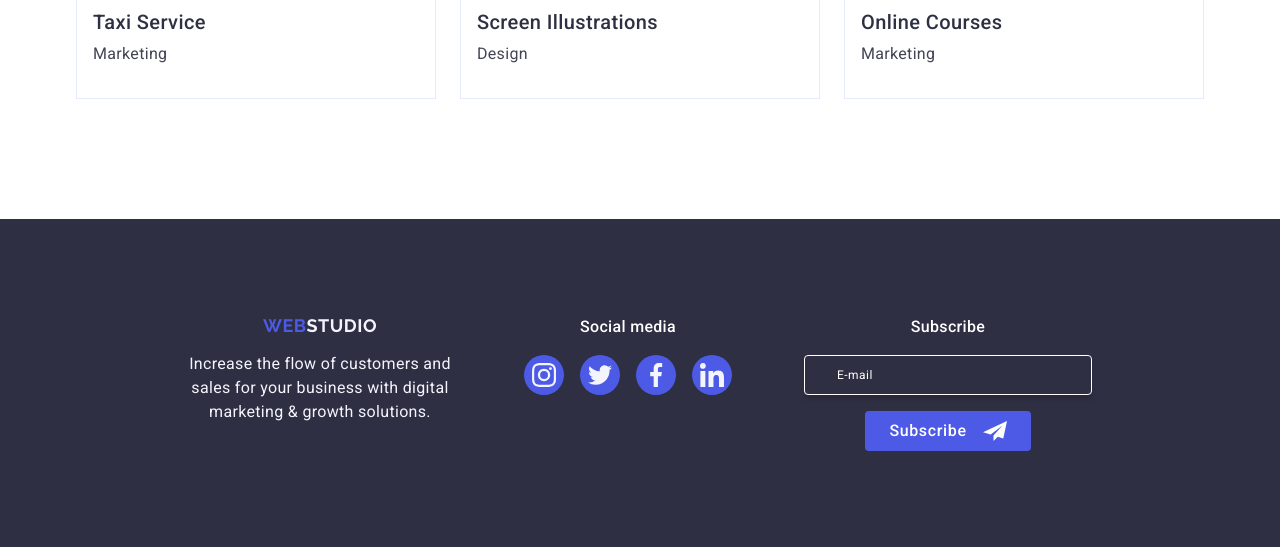
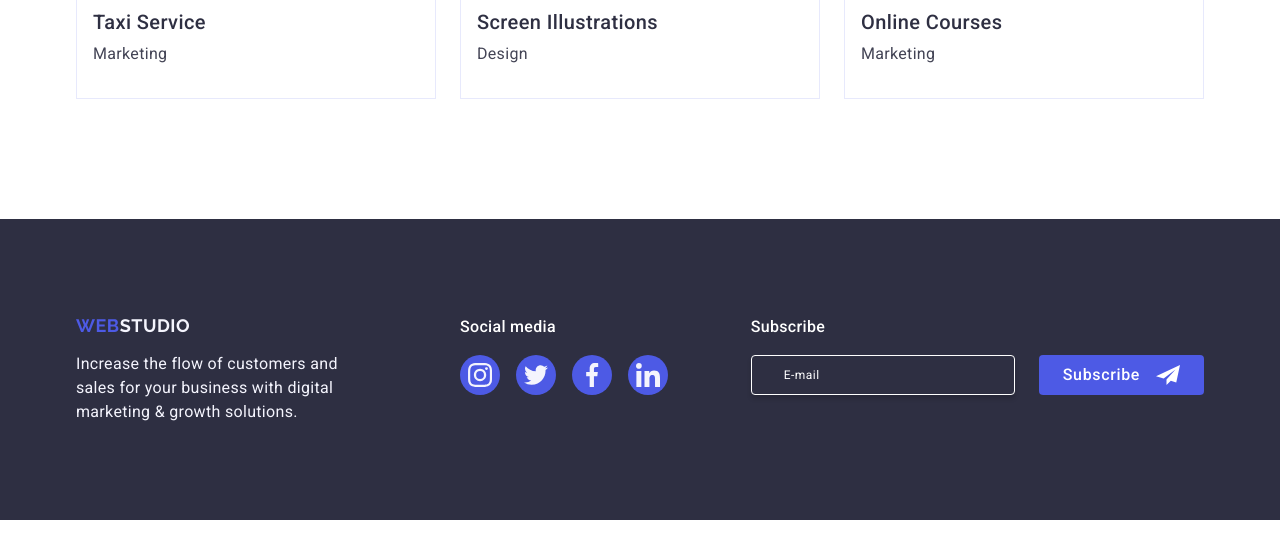
Before and after one commit to Andreyisenko/goit-markup-hw-06, a plain HTML site: page index.html in a window 1280 px wide. Shown: the part 2401-2948 px from the top of the page. After the commit the page ends 2921 px from the top, so only its background shows below. Drawn offline with nearby package versions, Linux system fonts and the light colour scheme.

Commit message:
add footer

```diff
--- a/css/styles.css
+++ b/css/styles.css
@@ -454,6 +454,9 @@ span {
   flex-direction: column;
   row-gap: 72px;
 }
+.section-two-list-item {
+  width: 100%;
+}
 
 .section-two-list-title {
   color: #2e2f42;
@@ -531,12 +534,11 @@ span {
 /* team */
 
 @media screen and (max-width: 1157px) {
-
   .portfolio-item {
-
     box-shadow: 0 2px 1px 0 rgba(46, 47, 66, 0.08),
       0 1px 1px 0 rgba(46, 47, 66, 0.16), 0 1px 6px 0 rgba(46, 47, 66, 0.08);
-}}
+  }
+}
 
 .team {
   background-color: #f4f4fd;
@@ -626,7 +628,7 @@ span {
   }
 }
 
-@media screen and (max-width: 1157px){
+@media screen and (max-width: 1157px) {
   .par-port {
     display: none;
   }
@@ -641,7 +643,6 @@ display: none;
 /* portfolio */
 
 .portfolio {
-
   padding-top: 96px;
   padding-bottom: 96px;
 }
@@ -649,10 +650,8 @@ display: none;
   display: flex;
   flex-wrap: wrap;
   gap: 48px;
-
 }
 .section-title {
-
   font-weight: 700;
   font-size: 36px;
   line-height: 1.11;
@@ -661,7 +660,6 @@ display: none;
   text-align: center;
   margin-bottom: 72px;
 }
-
 
 .portfolio-list-title {
   font-weight: 500;
@@ -687,8 +685,6 @@ display: none;
 }
 
 @media screen and (min-width: 768px) {
-
-
   .portfolio-list {
     column-gap: 24px;
     row-gap: 72px;
@@ -699,16 +695,14 @@ display: none;
   }
 }
 @media screen and (min-width: 1158px) {
-
   .portfolio {
-
     padding-top: 120px;
     padding-bottom: 120px;
   }
 
   .portfolio-list {
-
-    row-gap: 48px;}
+    row-gap: 48px;
+  }
 
   .portfolio-item {
     width: calc((100% - 48px) / 3);
@@ -741,7 +735,6 @@ display: none;
     transform: translateY(100%);
     transition: transform 250ms cubic-bezier(0.4, 0, 0.2, 1);
   }
-
 }
 /* footer */
 
@@ -791,7 +784,6 @@ gap: 72px;
   letter-spacing: 0.02em;
   color: #fff;
   margin-bottom: 16px;
-
 }
 
 .foot-list {
@@ -852,9 +844,7 @@ margin-bottom: 16px;
   letter-spacing: 0.02em;
   color: #fff;
   margin-bottom: 16px;
-
 }
-
 
 .btn-subscribe {
   display: flex;
@@ -885,3 +875,45 @@ margin-bottom: 16px;
 .icon-btn-foot {
   margin-left: 16px;
 }
+
+@media screen and (min-width: 768px) {
+  .foot-cont {
+    gap: 24px;
+    row-gap: 72px;
+    text-align: start;
+    padding-left: 108px;
+    justify-content: flex-start;
+  }
+  .foot-logo {
+    display: block;
+    text-align: start;
+  }
+  .form-email-foot {
+    display: flex;
+    gap: 24px;
+  }
+
+  .input-email-foot {
+    min-width: 264px;
+  }
+}
+
+@media screen and (min-width: 1158px){
+
+  .foot-cont {
+    gap: 0px;
+    row-gap: 0px;
+  display: flex;
+  padding-left: 15px;
+
+
+  }
+  .foot-sub {
+    margin-left: auto;
+
+  }
+  .wrap-foot {
+    margin-right: 120px;
+  }
+
+}
```
Lines whose indentation alone changed are shown as unchanged.
